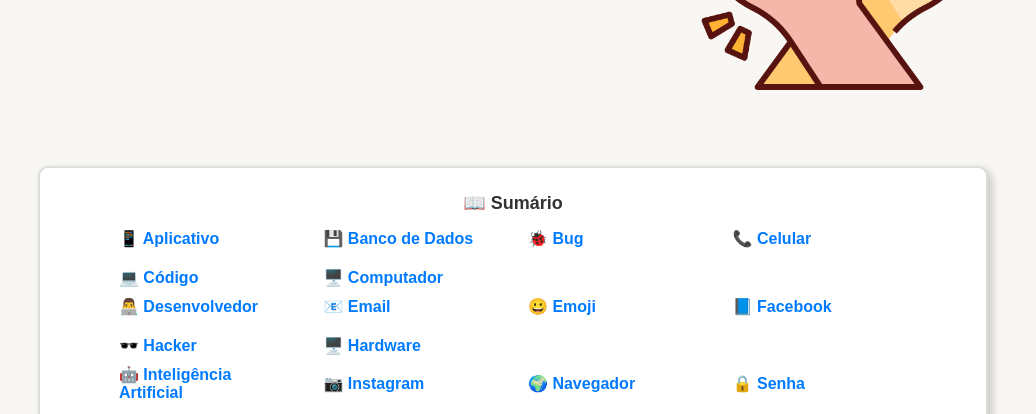
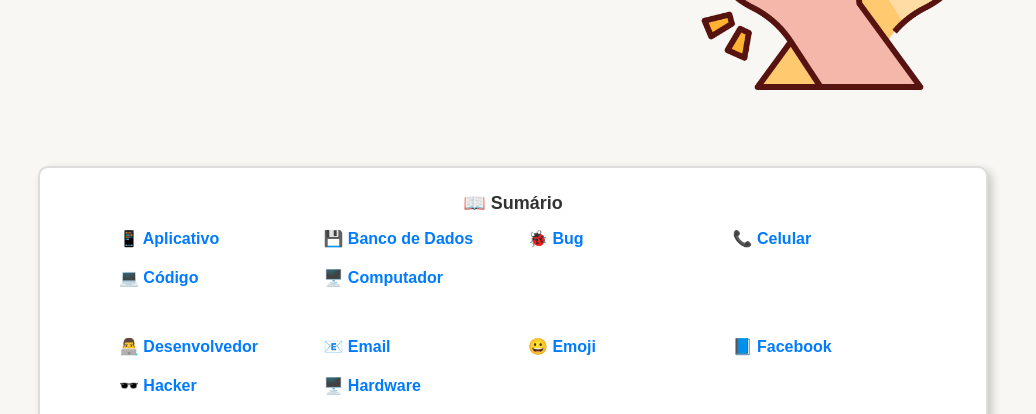
Before and after one commit to KelsonF/KelsonF.github.io, a plain HTML site: page pagina.html in a window 1280 px wide. Shown: the part 330-744 px from the top of the page, without its empty margins (127-1163 px from the left). Drawn offline with Linux system fonts and the light colour scheme.

Commit message:
feat: set number of items per column

```diff
--- a/style.css
+++ b/style.css
@@ -150,7 +150,8 @@ main {
 
 @media (min-width: 960px) {
   .dicionario-ref ul {
-    grid-template-columns: repeat(4, 1fr); /* 4 colunas a partir de 960px */
+    grid-template-columns: repeat(4, 1fr);
+    grid-template-rows: repeat(6, auto);
   }
 }
 
```
